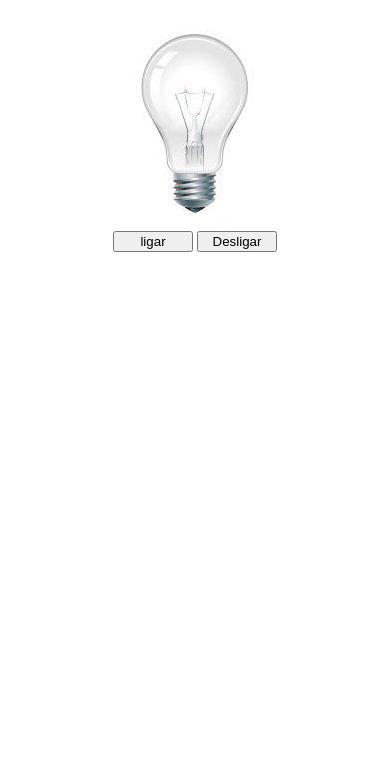
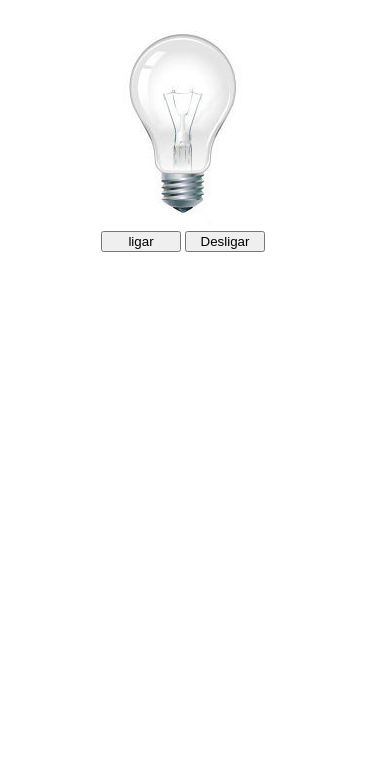
Before and after one commit to pedro-dv/lampada, a plain HTML site: page index.html in a window 390 px wide. Shown: the part 81-844 px from the top of the page. Drawn offline with Linux system fonts and the light colour scheme.

Commit message:
updated media

```diff
--- a/style.css
+++ b/style.css
@@ -1,9 +1,23 @@
+* {
+    margin: o
+    0px;
+}
+
+
 main,header {
     display: flex;
     flex-direction: column;
     align-items: center;
 
 }
+
 button {
     width: 80px;
 }
+
+@media(max-width: 768px){
+    main,header{
+        width: 350px;
+
+    }
+}
```
